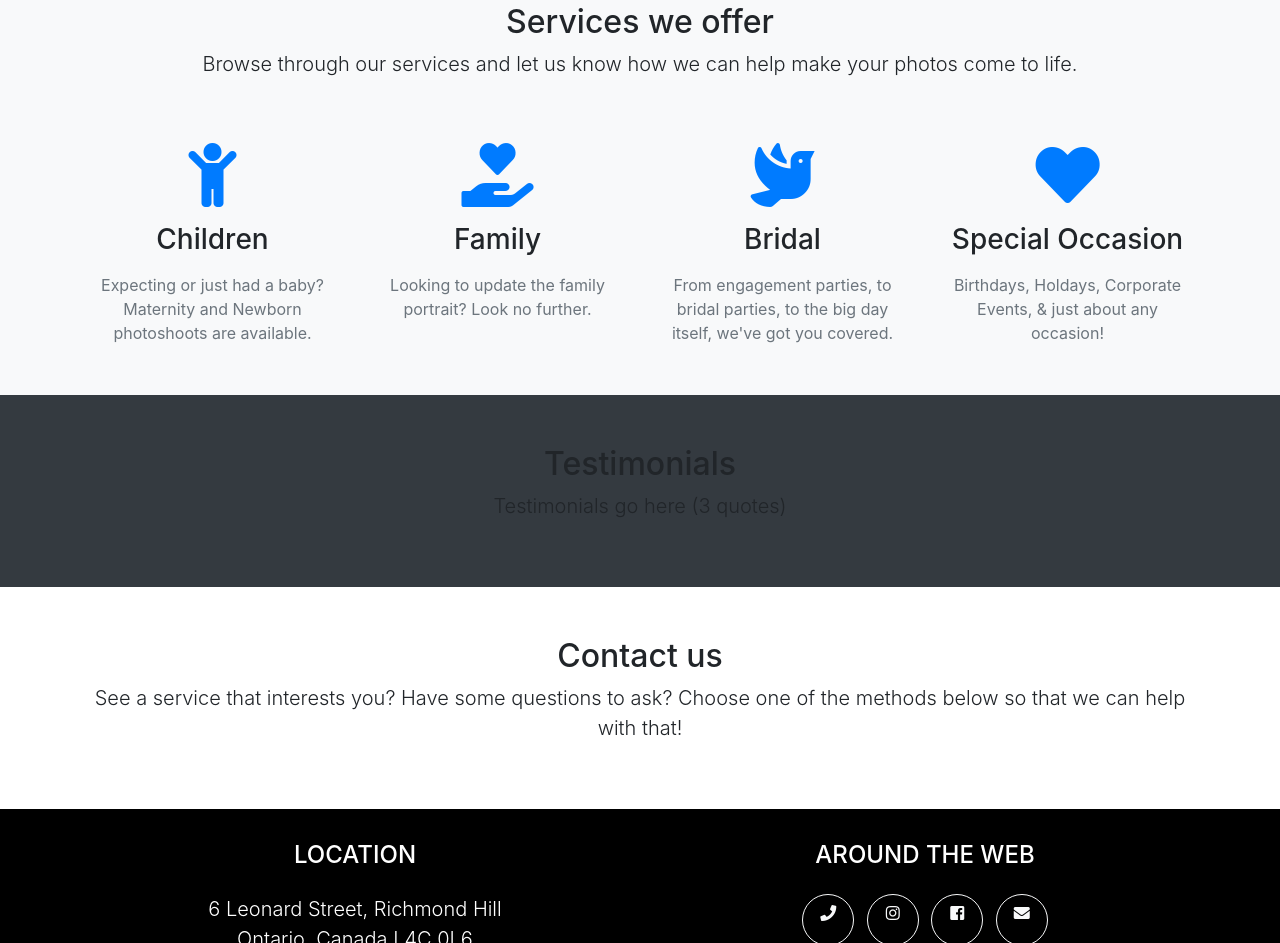
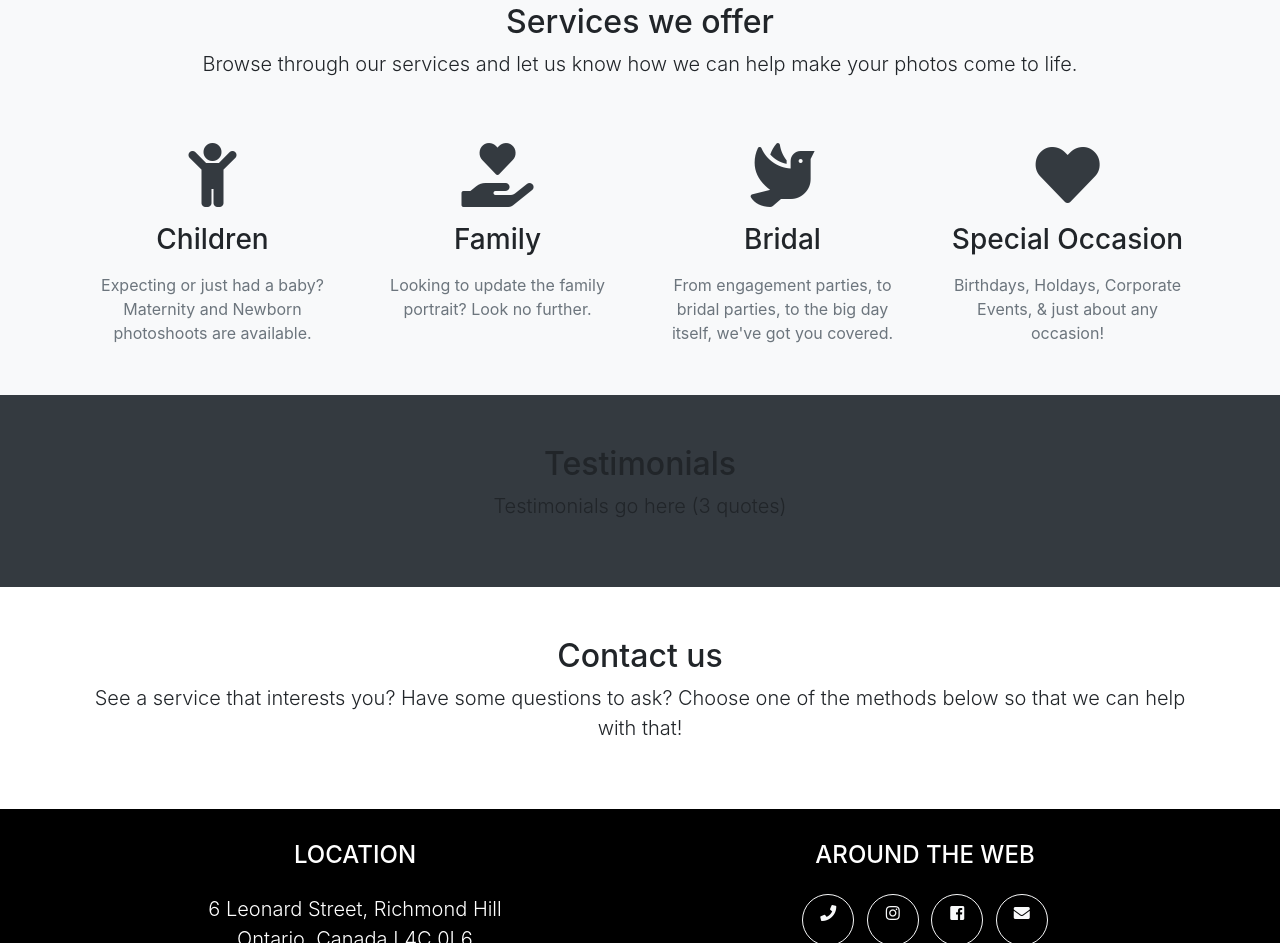
Before and after one commit to pkoukia/studiospec, a website with bundled scripts: page index.html in a window 1280 px wide. Shown: the part 1711-2654 px from the top of the page. Built offline with nearby package versions, Linux system fonts and the light colour scheme; files whose address does not match are found by name.

```diff
--- a/index.html
+++ b/index.html
@@ -197,28 +197,28 @@
         <div class="row">
           <div class="col-lg-3 col-md-6 text-center">
             <div class="service-box mt-5 mx-auto">
-              <i class="fa fa-4x fa-child text-primary mb-3 sr-icons"></i>
+              <i class="fa fa-4x fa-child text-dark mb-3 sr-icons"></i>
               <h3 class="mb-3">Children</h3>
               <p class="text-muted mb-0">Expecting or just had a baby? Maternity and Newborn photoshoots are available.
             </div>
           </div>
           <div class="col-lg-3 col-md-6 text-center">
             <div class="service-box mt-5 mx-auto">
-              <i class="fa fa-4x fa-hand-holding-heart text-primary mb-3 sr-icons"></i>
+              <i class="fa fa-4x fa-hand-holding-heart text-dark mb-3 sr-icons"></i>
               <h3 class="mb-3">Family</h3>
               <p class="text-muted mb-0">Looking to update the family portrait? Look no further.</p>
             </div>
           </div>
           <div class="col-lg-3 col-md-6 text-center">
             <div class="service-box mt-5 mx-auto">
-              <i class="fa fa-4x fa-dove text-primary mb-3 sr-icons"></i>
+              <i class="fa fa-4x fa-dove text-dark mb-3 sr-icons"></i>
               <h3 class="mb-3">Bridal</h3>
               <p class="text-muted mb-0">From engagement parties, to bridal parties, to the big day itself, we've got you covered.</p>
             </div>
           </div>
           <div class="col-lg-3 col-md-6 text-center">
             <div class="service-box mt-5 mx-auto">
-              <i class="fa fa-4x fa-heart text-primary mb-3 sr-icons"></i>
+              <i class="fa fa-4x fa-heart text-dark mb-3 sr-icons"></i>
               <h3 class="mb-3">Special Occasion</h3>
               <p class="text-muted mb-0">Birthdays, Holdays, Corporate Events, & just about any occasion!</p>
             </div>
```
